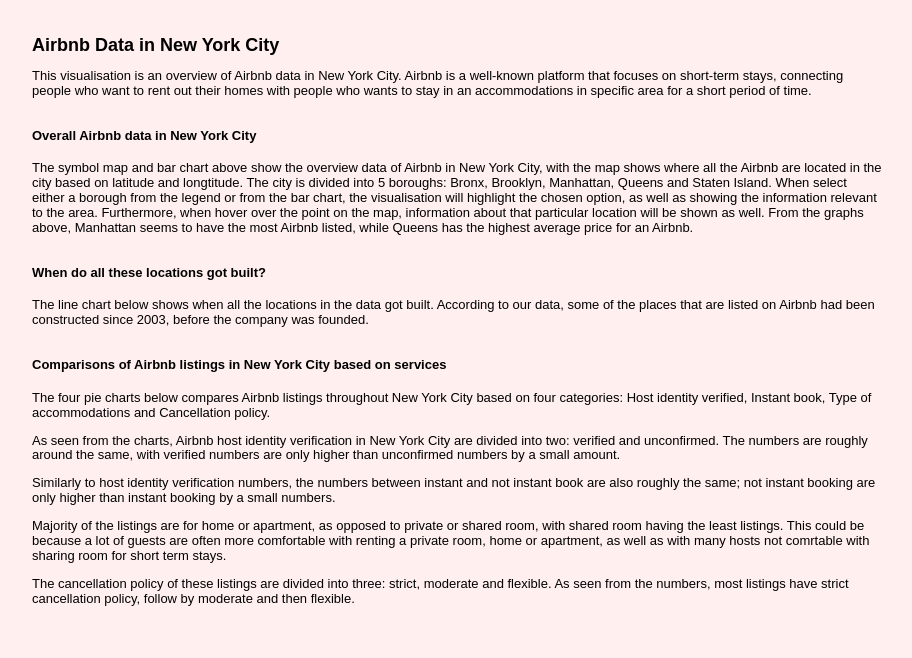
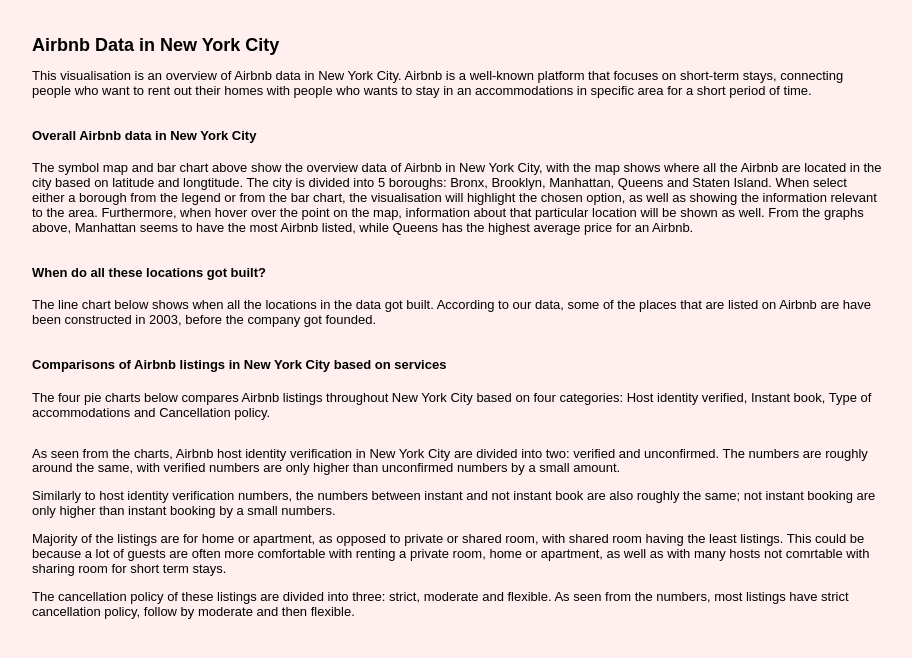
Before and after one commit to hngu0098/fit3179w9, a plain HTML site: page index.html in a window 1280 px wide. Shown: the whole page, without its empty margins (183-1095 px from the left). Drawn offline with nearby package versions, Linux system fonts and the light colour scheme; a script that the page names is missing.

Commit message:
Add files via upload

```diff
--- a/index.html
+++ b/index.html
@@ -57,7 +57,7 @@
         <div class="pure-u-1-1">
           <h4>When do all these locations got built?</h4>
           <p>The line chart below shows when all the locations in the data got built.
-            According to our data, some of the places that are listed on Airbnb had been constructed since 2003, before the company was founded.
+            According to our data, some of the places that are listed on Airbnb are have been constructed in 2003, before the company got founded.
           </p>
         </div>
         <div class="pure-u-1-1">
@@ -71,6 +71,13 @@
               based on four categories: Host identity verified, Instant book, Type of accommodations and
               Cancellation policy.
             </p>
+        </div>
+        <div class="pure-u-1-1">
+          <div class="description description-middle">
+            <div id="vis3" class="vis-container"></div>
+          </div>
+        </div>
+        <div class="pure-u-1-1">
           <p>
             As seen from the charts, Airbnb host identity verification in New York City are divided into two: verified and unconfirmed.
             The numbers are roughly around the same, with verified numbers are only higher than unconfirmed numbers by a small amount.
@@ -89,11 +96,9 @@
             flexible. As seen from the numbers, most listings have strict cancellation policy, follow by moderate and then flexible.
           </p>
         </div>
-       <div class="pure-u-1-1">
-          <div class="description description-middle">
-            <div id="vis3" class="vis-container"></div>
       </div>
-        </div>
+      <!-- end pure grid group -->
+
     </div>
 
     <!-- Container for the visualization -->
```
Lines whose indentation alone changed are shown as unchanged.
